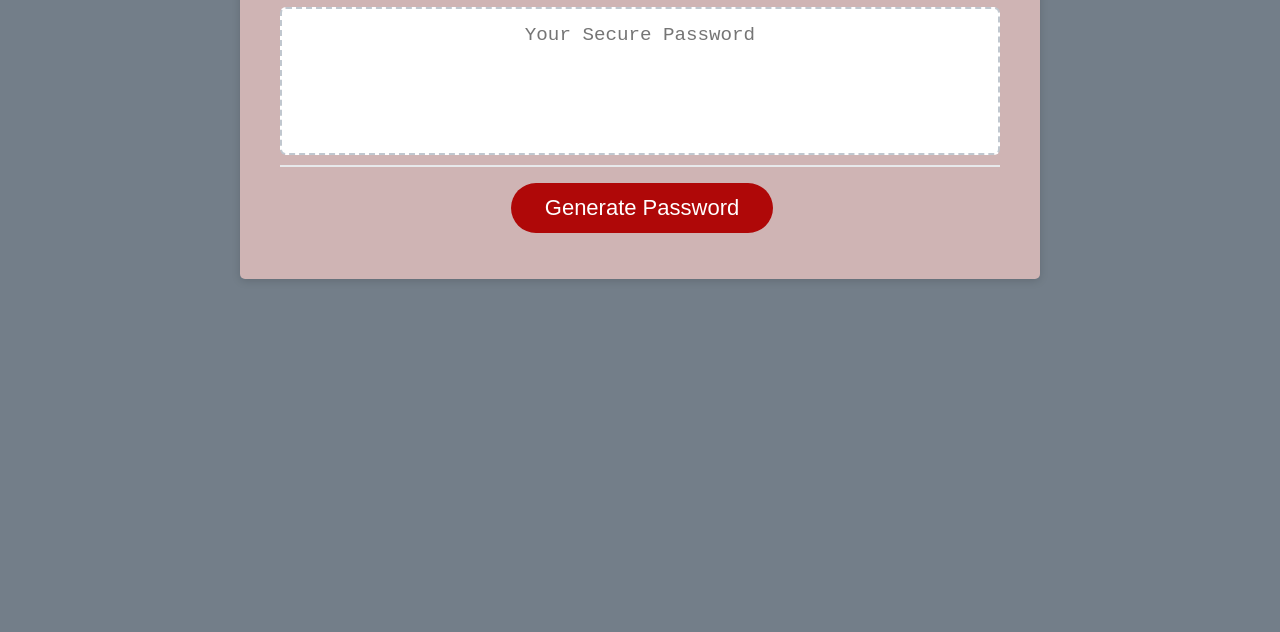
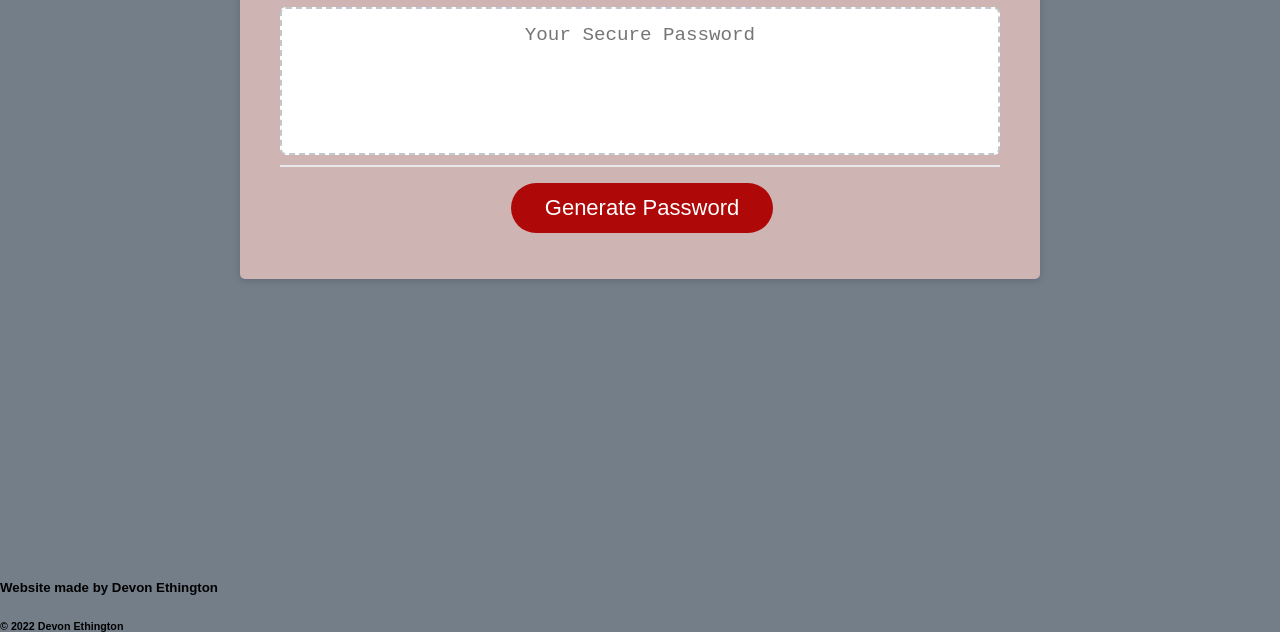
Before and after one commit to Mersopolis/Mersopolis-Random-Password-Generator, a plain HTML site: page index.html in a window 1280 px wide. Shown: the part 242-874 px from the top of the page. Before the commit the page ends 800 px from the top, so only its background shows below. Drawn offline with Linux system fonts and the light colour scheme.

Commit message:
Added Footer

```diff
--- a/index.html
+++ b/index.html
@@ -29,6 +29,12 @@
         </div>
       </div>
     </div>
+    <!-- Footer -->
+    <footer>
+      <!--Copyright-->
+      <h5>Website made by Devon Ethington</h5>
+      <h6>&copy; 2022 Devon Ethington</h6>
+    </footer>
     <script src="./assets/js/script.js"></script>
   </body>
 </html>
```
